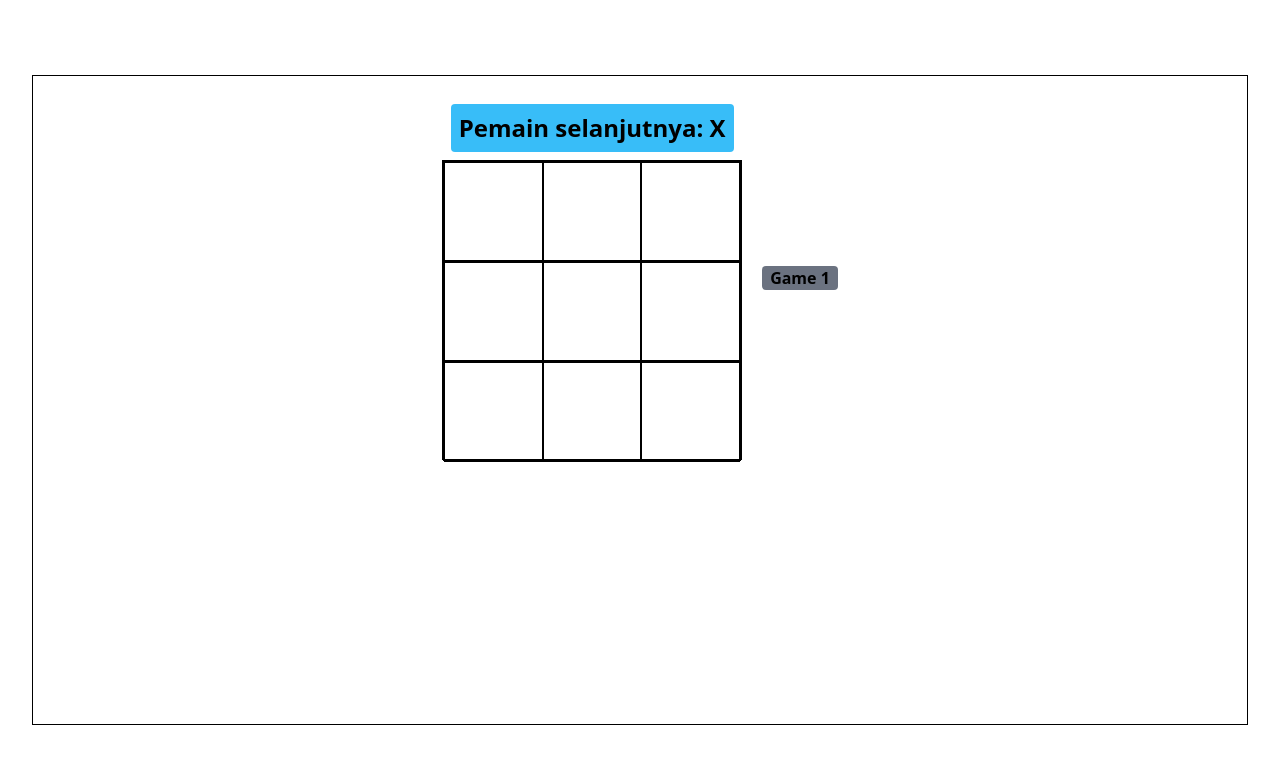
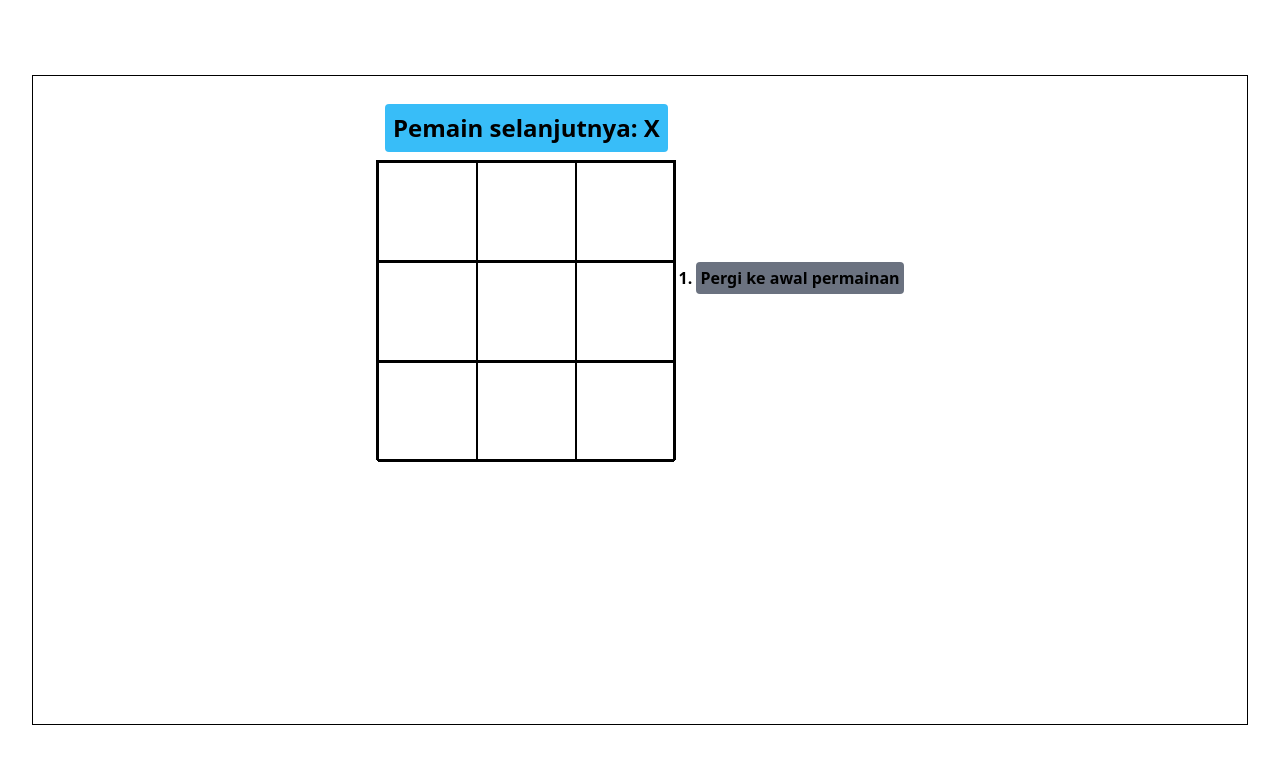
Before and after one commit to Salwa-pratama/tictoe-game, a React (Vite) app: page / in a window 1280 px wide. Shown: the top 764 px of the page. Built offline with nearby package versions, Linux system fonts and the light colour scheme.

Commit message:
Koding selesai dengan PR, Jangan lupa selesaikan PR nya ya walaupun pake AI kalo udah mentok

```diff
--- a/src/components/Tictoe.tsx
+++ b/src/components/Tictoe.tsx
@@ -1,17 +1,72 @@
 import Board from "./tutor/Table";
 import TimeTravel from "./tutor/TimeTravel";
 import { ContainerStyle } from "../styles/style";
+import { useState } from "react";
 
 export default function Game() {
+  const [history, setHistory] = useState([Array(9).fill(null)]);
+  // membaca histori saat ini
+  const [currentMove, setCurrentMove] = useState(0);
+  const xIsNext = currentMove % 2 === 0;
+  const currentSquares = history[currentMove];
+
+  function handlePlay(nextSquares: any) {
+    const nextHistory = [...history.slice(0, currentMove + 1), nextSquares];
+    setHistory(nextHistory);
+    setCurrentMove(nextHistory.length - 1);
+  }
+
+  function jumpTo(nextMove: any) {
+    setCurrentMove(nextMove);
+  }
+
+  const moves = history.map((squares, move) => {
+    let description;
+    if (move > 0) {
+      description = "pergi ke langkah #" + move;
+    } else {
+      description = "Pergi ke awal permainan";
+    }
+
+    return (
+      <li key={move}>
+        <button
+          onClick={() => jumpTo(move)}
+          className="bg-gray-500 my-1 p-1 rounded "
+        >
+          {description}
+        </button>
+      </li>
+    );
+  });
+
   return (
     <>
       <div className={ContainerStyle}>
         {/* ini table nya */}
         <div className="flex items-center justify-center gap-5">
-          <Board />
-          <TimeTravel />
+          <Board
+            xIsNext={xIsNext}
+            squares={currentSquares}
+            onPlay={handlePlay}
+          />
+          <TimeTravel moves={moves} />
         </div>
       </div>
     </>
   );
 }
+
+// Ada PR dari react
+
+//**
+// 1. Untuk langkah saat ii saja, tampilkan "Anda berada di langkah #"
+// 2. Tulis ulang Board untuk menggunakan dua loop untuk membuat kotak alih
+//     - alih menulisnya satu persatu (Udehhh✅)
+// 3. Tambahkan tombol sakelar yang memungkinkan anda mengurutkan langkah
+//    dalam urutan naik atau turun
+// 4. Ketika seseorang menang, sorot tiga kotak yang menyebabkan kemenangan
+//    tersebut(dan ketika tidak ada yang menang, tampilkan pesan bahwa hasilnya
+//     seri/draw)
+// 5. Menampilkan lokasi untuk setiap langkah dalam format (baris, kolom) dalam
+//    daftar riwayat langkah */
--- a/src/components/tutor/Table.tsx
+++ b/src/components/tutor/Table.tsx
@@ -1,14 +1,15 @@
 import Square from "./Square";
-import { useState } from "react";
 import calculateWinner from "./CalculateWinner";
 
-export default function Board() {
+// Ini tipe data untuk props element Board kita
+interface tipeProps {
+  xIsNext: any;
+  squares: any;
+  onPlay: any;
+}
+
+export default function Board({ xIsNext, squares, onPlay }: tipeProps) {
   const data = Array.from({ length: 9 }, (_, i) => i);
-  // Ini tu mengii semua kotak dengan null
-  const [squares, setSquares] = useState(Array(9).fill(null));
-
-  // Use State untuk pergantian player
-  const [xIsNext, setXIsNext] = useState(true);
 
   // Ini fungsi handleClick nya
   function handleClick(i: any) {
@@ -30,8 +31,8 @@ export default function Board() {
       return;
     }
 
-    setSquares(nextSquares);
-    setXIsNext(!xIsNext);
+    onPlay(nextSquares);
+    // setXIsNext(!xIsNext);
   }
 
   const winner = calculateWinner(squares);
--- a/src/components/tutor/TimeTravel.tsx
+++ b/src/components/tutor/TimeTravel.tsx
@@ -1,9 +1,7 @@
-export default function TimeTravel() {
+export default function TimeTravel({ moves }: any) {
   return (
     <>
-      <ol>
-        <li className="bg-gray-500 rounded px-2 text-black">Game 1</li>
-      </ol>
+      <ol className="list-decimal">{moves}</ol>
     </>
   );
 }
```
